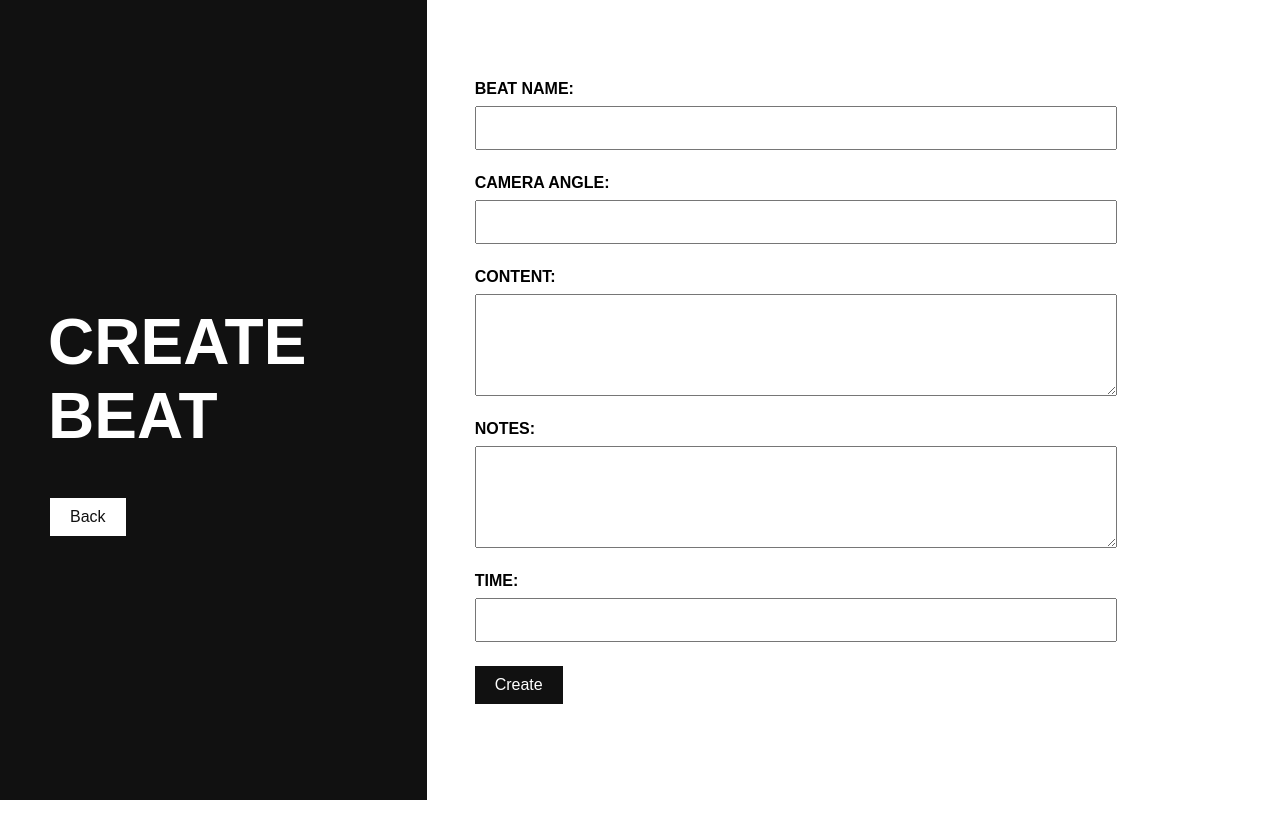
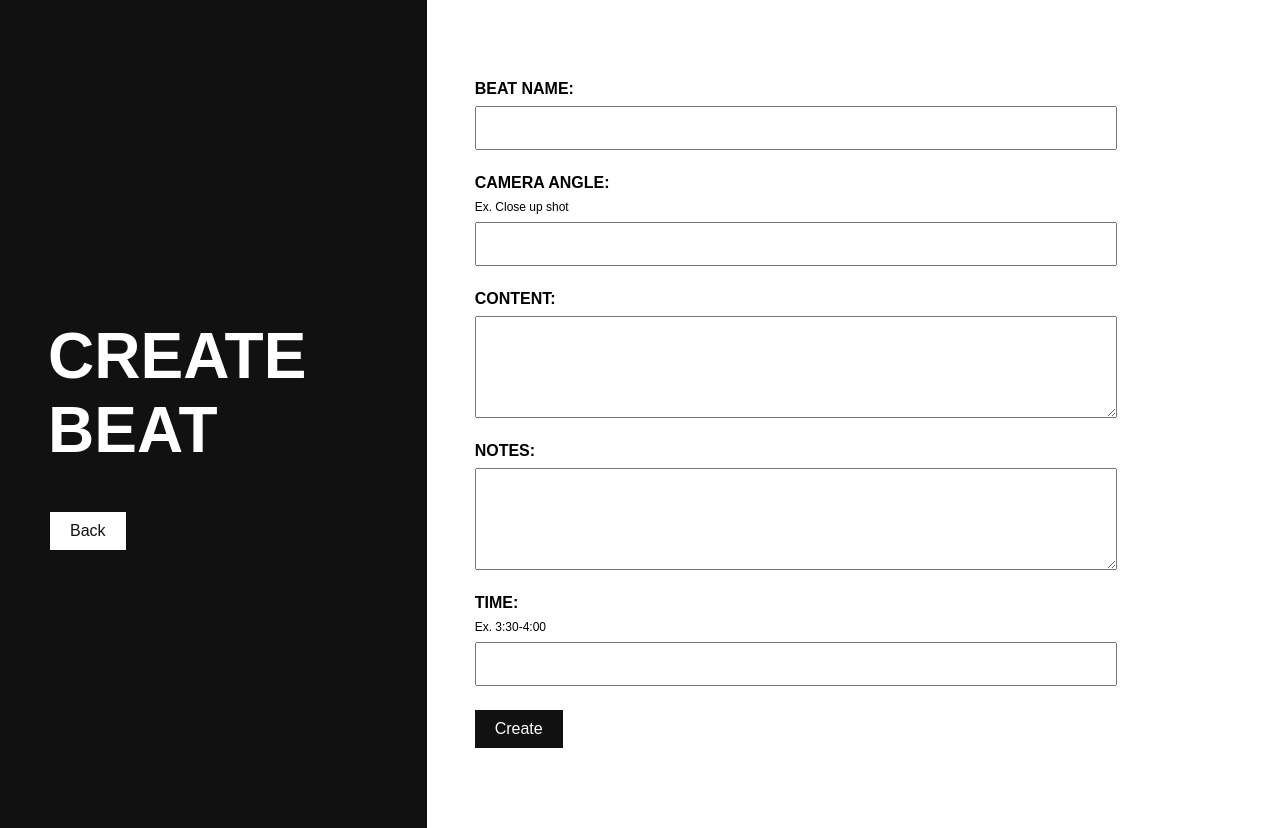
Before and after one commit to chanhman/beatsheet-fe, a Next.js app: page /create-beat/1 in a window 1280 px wide. Before the commit the page ends 800 px from the top, so only its background shows below. Built offline with nearby package versions, Linux system fonts and the light colour scheme.

Commit message:
Add helper text to input fields

```diff
--- a/app/create-beat/[id]/page.tsx
+++ b/app/create-beat/[id]/page.tsx
@@ -64,6 +64,7 @@ export default function CreateBeat({ params }: { params: { id: string } }) {
             <label className={styles.label} htmlFor="cameraAngle">
               Camera angle:
             </label>
+            <p className={styles.helper}>Ex. Close up shot</p>
             <input
               className={styles.input}
               type="text"
@@ -103,6 +104,7 @@ export default function CreateBeat({ params }: { params: { id: string } }) {
             <label className={styles.label} htmlFor="time">
               Time:
             </label>
+            <p className={styles.helper}>Ex. 3:30-4:00</p>
             <input
               className={styles.input}
               type="text"
--- a/app/edit-beat/[id]/page.tsx
+++ b/app/edit-beat/[id]/page.tsx
@@ -76,6 +76,7 @@ export default function Beat({ params }: { params: { id: string } }) {
             <label className={styles.label} htmlFor="cameraAngle">
               Camera angle:
             </label>
+            <p className={styles.helper}>Ex. Close up shot</p>
             <input
               className={styles.input}
               type="text"
@@ -118,6 +119,7 @@ export default function Beat({ params }: { params: { id: string } }) {
             <label className={styles.label} htmlFor="time">
               Time:
             </label>
+            <p className={styles.helper}>Ex. 3:30-4:00</p>
             <input
               className={styles.input}
               type="text"
--- a/app/edit-beat/[id]/styles.module.scss
+++ b/app/edit-beat/[id]/styles.module.scss
@@ -41,6 +41,12 @@
   text-transform: uppercase;
 }
 
+.helper {
+  margin-top: 0;
+  margin-bottom: 0;
+  font-size: 0.75rem;
+}
+
 .input {
   padding-left: 0.5rem;
 
```
